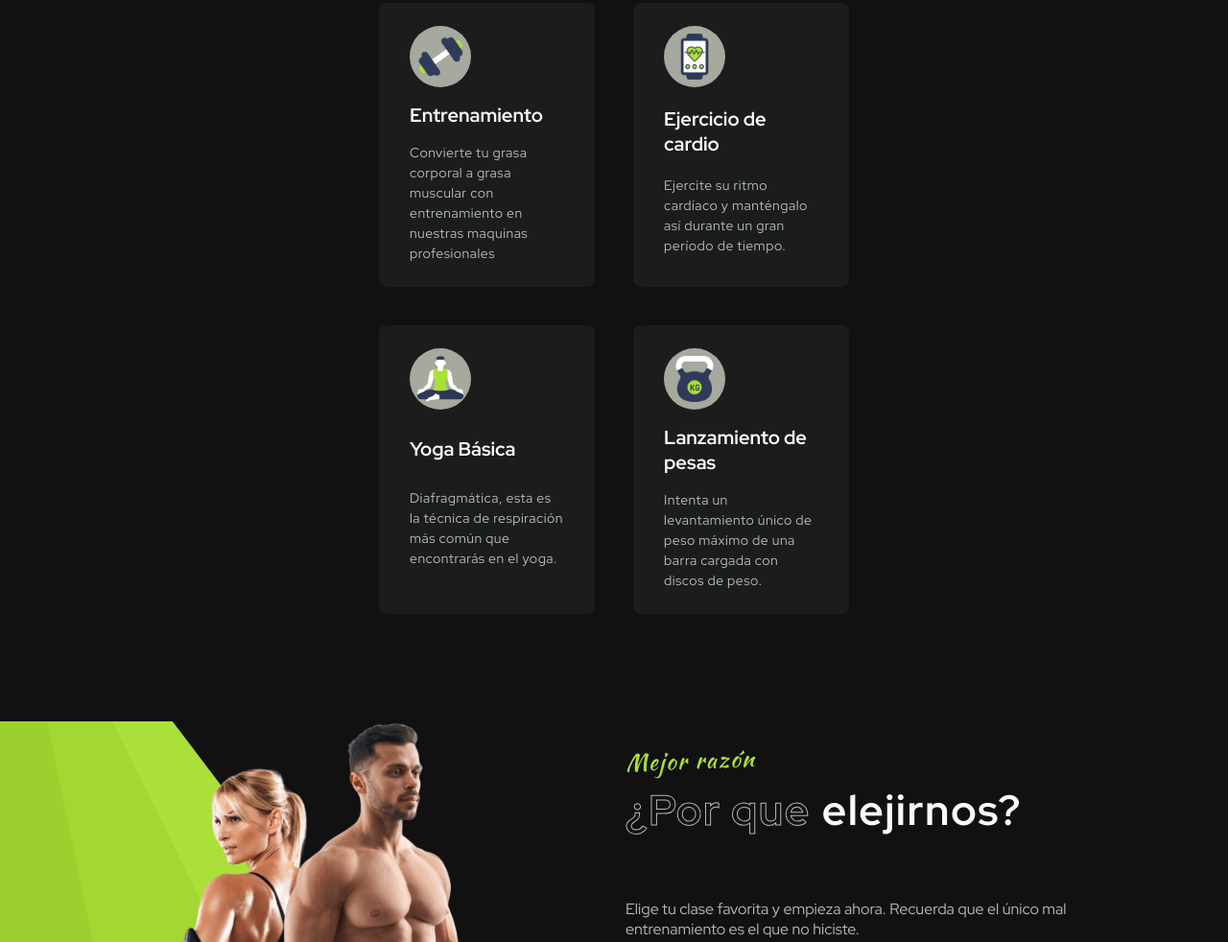
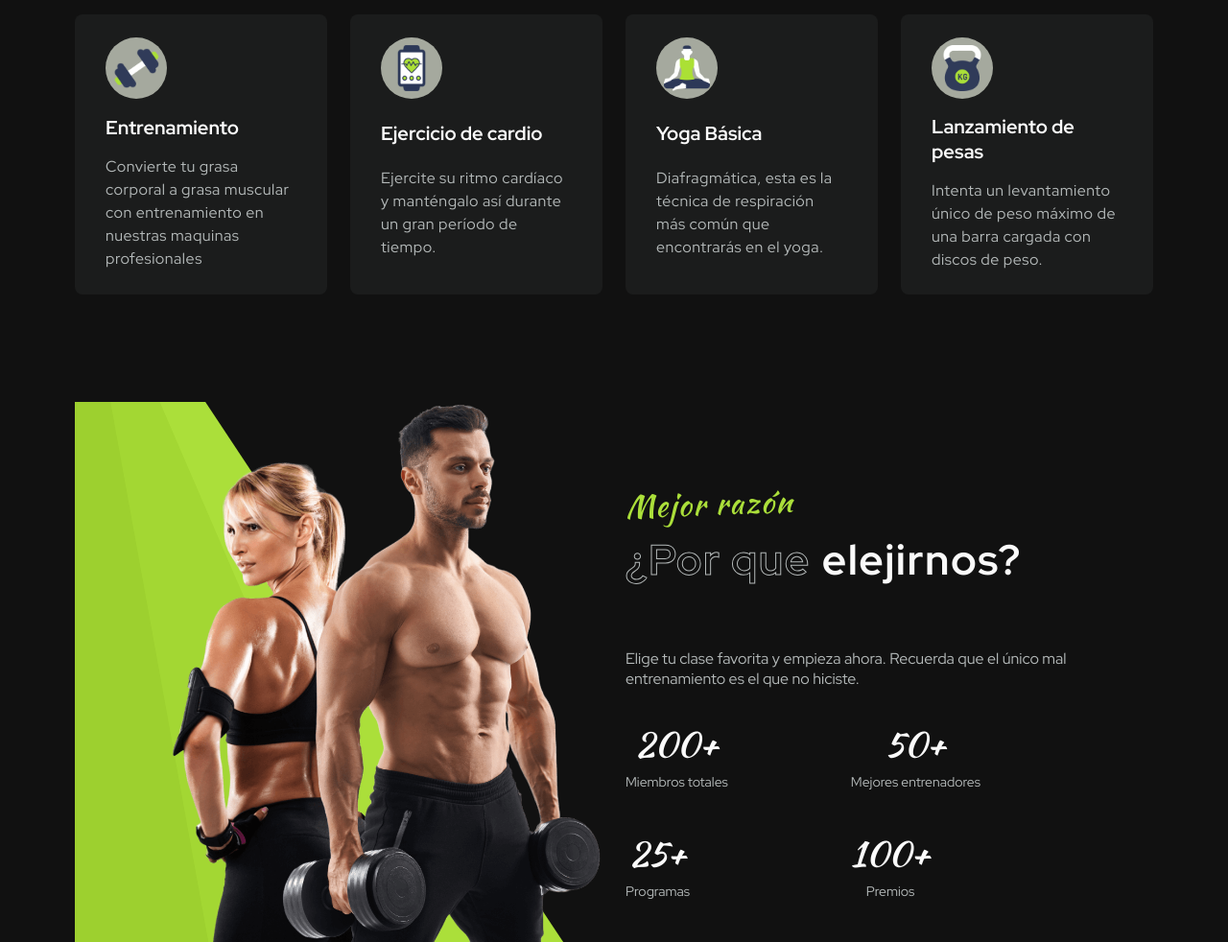
Before and after one commit to Rexpeto/Gym-responsive, a plain HTML site: page index.html in a window 1280 px wide. Shown: the part 1055-2037 px from the top of the page at 96% size. Drawn offline with nearby package versions, Linux system fonts and the light colour scheme.

Commit message:
Finish CSS

```diff
--- a/assets/css/styles.css
+++ b/assets/css/styles.css
@@ -1032,6 +1032,10 @@ img {
     padding: 7rem 0 0;
   }
 
+  .section__subtitle {
+    font-size: 2rem;
+  }
+
   .home__container {
     grid-template-columns: repeat(2, max-content);
     align-items: initial;
@@ -1052,7 +1056,7 @@ img {
   }
 
   .scrolldown {
-    top: 6rem;
+    top: 4rem;
   }
 
   .home_triangle {
@@ -1130,4 +1134,57 @@ img {
   .container {
     margin: auto auto;
   }
+
+  .home__data {
+    padding-top: 3rem;
+  }
+
+
+  .program__container {
+    grid-template-columns: repeat(4, 1fr);
+    gap: 1.5rem;
+  }
+
+  .program__description,
+  .home__description {
+    font-size: var(--normal-font-size);
+  }
+
+  .pricing__container {
+    grid-template-columns: repeat(3, 285px);
+  }
+
+  .choose__img {
+    width: 450px;
+    margin: 0 0 0 auto;
+  }
+
+  .choose__triangle {
+    height: 800px;
+  }
+
+  .choose__images {
+    position: relative;
+  }
+
+  .choose__data {
+    grid-template-columns: repeat(2, max-content);
+    gap: 2.5rem 8rem;
+  }
+
+  .choose__description {
+    margin-bottom: 2rem;
+  }
+
+  .calculate__description {
+    width: 415px;
+  }
+
+  .calculate__form {
+    width: 505px;
+  }
+
+  .calculate__img {
+    width: 300px;
+  }
 }
```
